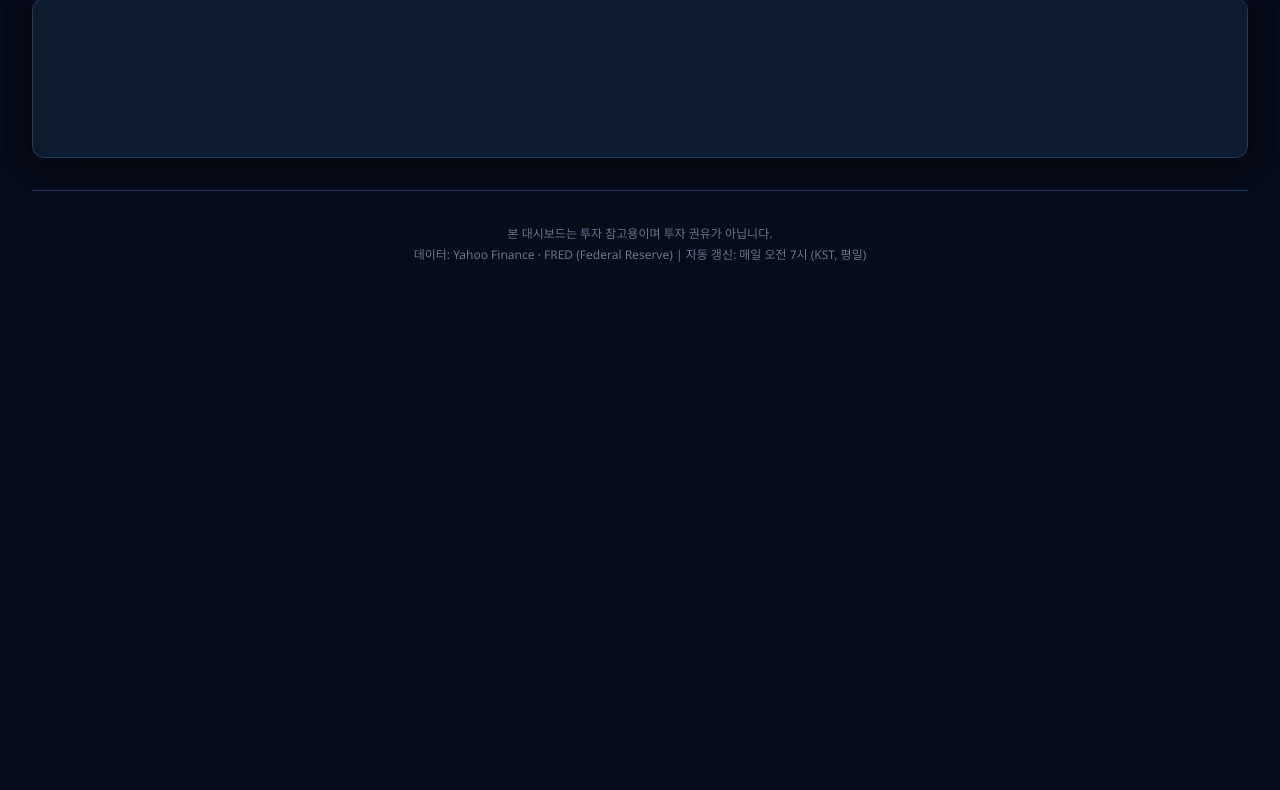
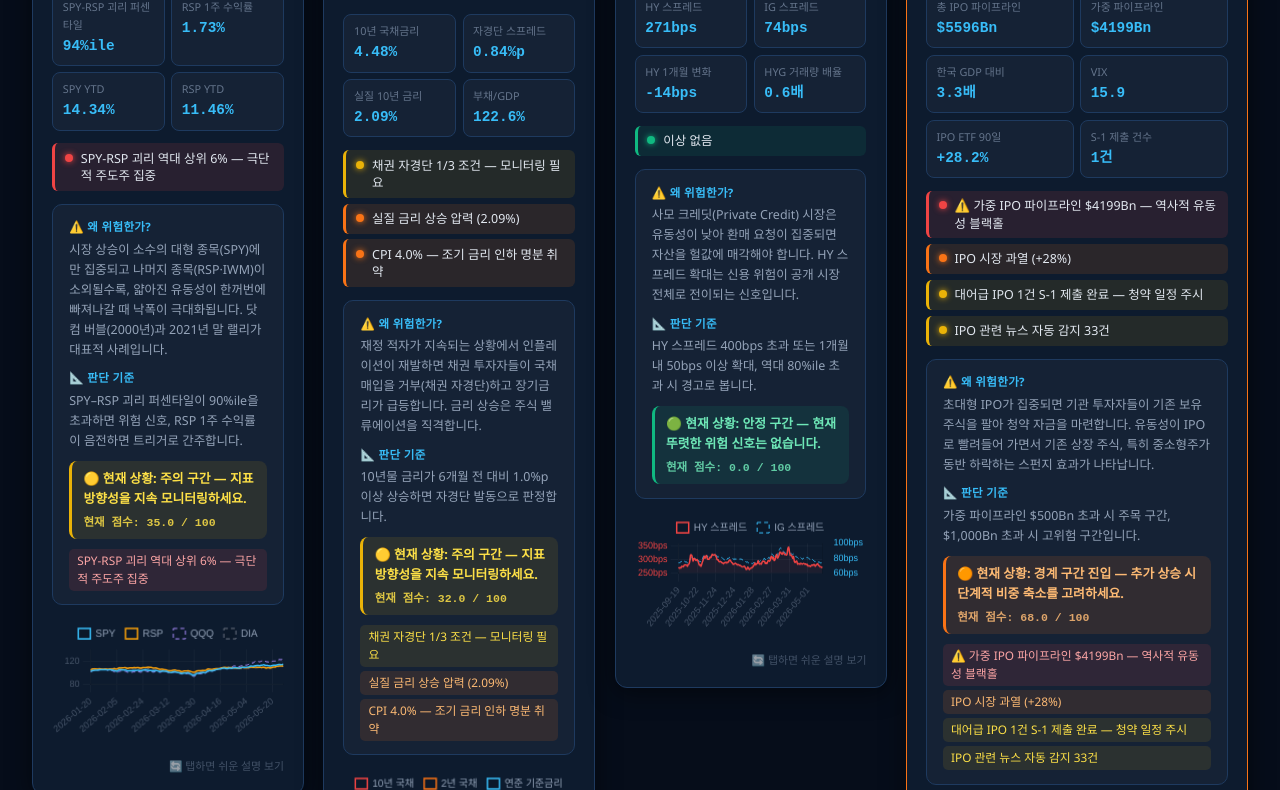
Before and after one commit to kunil-choi/market-warning-dashboard, a plain HTML site: page frontend/index.html in a window 1280 px wide. Shown: the part 595-1385 px from the top of the page. Before the commit the page ends 941 px from the top, so only its background shows below. Drawn offline with nearby package versions, Linux system fonts and the light colour scheme; no server answers; files whose address does not match are found by name.

Commit message:
Update styles.css

```diff
--- a/frontend/styles.css
+++ b/frontend/styles.css
@@ -138,21 +138,22 @@ h1 { font-size: 1.35rem; font-weight: 700; }
 }
 
 .warning-bars { display: flex; flex-direction: column; gap: 0.4rem; margin-top: 0.5rem; }
-
 .warning-bar-item { display: flex; align-items: center; gap: 0.6rem; font-size: 0.78rem; }
 .warning-bar-label { width: 160px; color: var(--text-muted); flex-shrink: 0; }
 .warning-bar-track { flex: 1; height: 8px; background: var(--border); border-radius: 4px; overflow: hidden; }
 .warning-bar-fill  { height: 100%; border-radius: 4px; transition: width 0.8s ease; }
 .warning-bar-val   { width: 40px; text-align: right; font-family: monospace; font-weight: 700; }
 
-/* ══════════════════════════════════════════════
-   WARNING CARDS — 4개 카드 높이 동일 핵심 구조
-   ══════════════════════════════════════════════ */
+/* ══════════════════════════════════════════════════════
+   WARNING CARDS GRID
+   핵심: grid는 행 높이를 가장 큰 셀 기준으로 통일
+   flip 구조는 position:absolute 대신 visibility 방식 사용
+   → wrapper가 항상 앞면 높이를 유지하므로 grid가 높이를 정확히 계산
+   ══════════════════════════════════════════════════════ */
 .warnings-grid {
   display: grid;
   grid-template-columns: repeat(4, 1fr);
-  /* align-items: stretch 로 모든 셀이 가장 긴 카드에 맞춰 늘어남 */
-  align-items: stretch;
+  align-items: start;   /* stretch 대신 start — 각 셀이 자기 내용만큼 */
   gap: 1.2rem;
   margin-bottom: 2rem;
 }
@@ -160,83 +161,77 @@ h1 { font-size: 1.35rem; font-weight: 700; }
 @media (max-width: 1200px) { .warnings-grid { grid-template-columns: repeat(2, 1fr); } }
 @media (max-width: 640px)  { .warnings-grid { grid-template-columns: 1fr; } }
 
-/* flip-wrapper 가 그리드 셀 전체 높이를 채우도록 */
+/* ── flip wrapper: 높이를 내부 콘텐츠(앞면)가 결정 ── */
 .card-flip-wrapper {
   perspective: 1200px;
-  /* height:100% 로 그리드 셀 높이 상속 */
-  height: 100%;
-  display: flex;
-  flex-direction: column;
   cursor: pointer;
+  /* height는 지정하지 않음 → 앞면 콘텐츠 높이를 그대로 상속 */
 }
 
+/* flip-inner: wrapper와 동일한 높이 차지
+   flipped 되면 rotateY(180deg) */
 .card-flip-inner {
   position: relative;
-  /* flex:1 로 wrapper 높이 전부 사용 */
-  flex: 1;
+  /* 앞면 높이를 그대로 가져오기 위해 min-height만 사용 */
+  width: 100%;
+  transform-style: preserve-3d;
   transition: transform 0.65s cubic-bezier(0.4, 0.2, 0.2, 1);
-  transform-style: preserve-3d;
 }
 
 .card-flip-wrapper.flipped .card-flip-inner {
   transform: rotateY(180deg);
 }
 
-/* 앞면·뒷면 모두 absolute + 100% 높이 */
-.card-front,
-.card-back {
-  position: absolute;
-  top: 0; left: 0;
+/* 앞면: 일반 flow — 이것이 wrapper 높이를 결정 */
+.card-front {
   width: 100%;
-  height: 100%;
   backface-visibility: hidden;
   -webkit-backface-visibility: hidden;
   border-radius: var(--radius);
   padding: 1.2rem;
-  /* flexbox 로 내부 요소가 세로로 채워지게 */
   display: flex;
   flex-direction: column;
   gap: 0.8rem;
-  box-sizing: border-box;
-  overflow: hidden;
+  background: var(--bg-card);
+  border: 1px solid var(--border);
+  box-shadow: var(--shadow);
+  transition: border-color 0.3s;
 }
 
-.card-front {
-  background: var(--bg-card);
-  border: 1px solid var(--border);
-  transition: border-color 0.3s, transform 0.2s;
-}
-
-.card-front:hover { transform: translateY(-2px); border-color: var(--border-glow); }
+.card-front:hover        { border-color: var(--border-glow); }
 .card-front.grade-CRITICAL { border-color: var(--red);    box-shadow: 0 0 20px rgba(239,68,68,0.2); }
 .card-front.grade-HIGH     { border-color: var(--orange); }
 
+/* 뒷면: absolute로 앞면 위에 겹침
+   앞면과 완전히 동일한 크기가 되도록 top/left/right/bottom=0 */
 .card-back {
+  position: absolute;
+  top: 0; left: 0; right: 0; bottom: 0;
+  backface-visibility: hidden;
+  -webkit-backface-visibility: hidden;
+  border-radius: var(--radius);
+  padding: 1.2rem;
+  display: flex;
+  flex-direction: column;
+  gap: 0.8rem;
   background: linear-gradient(135deg, #0a1f35 0%, #0d2840 100%);
   border: 1px solid var(--border-glow);
   transform: rotateY(180deg);
   overflow-y: auto;
 }
 
-/* 차트 wrapper — 남은 공간을 차트가 채우도록 */
-.chart-wrapper {
-  flex: 1;
-  min-height: 80px;
-  max-height: 140px;
-  position: relative;
-}
-
-.chart-wrapper canvas {
-  width: 100% !important;
-  height: 100% !important;
-}
-
-/* ── CARD INNER ── */
+/* 카드 내부 요소 */
 .card-header { display: flex; align-items: center; gap: 0.75rem; flex-shrink: 0; }
 .card-icon   { font-size: 1.6rem; flex-shrink: 0; }
 .card-title    { font-size: 0.75rem; color: var(--text-muted); font-weight: 600; }
 .card-subtitle { font-size: 0.95rem; font-weight: 700; }
-.card-score-badge { margin-left: auto; font-size: 1.5rem; font-weight: 800; font-family: monospace; }
+.card-score-badge {
+  margin-left: auto;
+  font-size: 1.5rem;
+  font-weight: 800;
+  font-family: monospace;
+  flex-shrink: 0;
+}
 
 /* ── METRICS ── */
 .metrics-grid {
@@ -328,11 +323,7 @@ h1 { font-size: 1.35rem; font-weight: 700; }
   opacity: 0.85;
 }
 
-.explain-signals {
-  display: flex;
-  flex-direction: column;
-  gap: 0.25rem;
-}
+.explain-signals { display: flex; flex-direction: column; gap: 0.25rem; }
 
 .explain-signal-tag {
   font-size: 0.74rem;
@@ -346,13 +337,55 @@ h1 { font-size: 1.35rem; font-weight: 700; }
 .explain-signal-tag.YELLOW { background: rgba(234,179,8,0.10);  color: #fde047; }
 .explain-signal-tag.GREEN  { background: rgba(16,185,129,0.10); color: #6ee7b7; }
 
+/* ── 차트 영역 ── */
+.chart-wrapper {
+  flex-shrink: 0;
+  height: 120px;
+  position: relative;
+}
+
+.chart-wrapper canvas {
+  width: 100% !important;
+  height: 100% !important;
+}
+
+/* ── IPO 테이블 ── */
+.ipo-table-wrapper {
+  overflow-x: auto;
+  flex-shrink: 0;
+}
+
+.ipo-table { width: 100%; border-collapse: collapse; font-size: 0.75rem; }
+
+.ipo-table th {
+  background: rgba(255,255,255,0.05);
+  color: var(--text-muted);
+  padding: 0.4rem 0.5rem;
+  text-align: left;
+  border-bottom: 1px solid var(--border);
+}
+.ipo-table td { padding: 0.4rem 0.5rem; border-bottom: 1px solid rgba(255,255,255,0.04); }
+
+.status-badge {
+  font-size: 0.68rem;
+  padding: 0.15rem 0.5rem;
+  border-radius: 12px;
+  font-weight: 600;
+}
+
+/* 영문 키 기준 (dashboard.js에서 statusClassMap으로 변환) */
+.status-Filed       { background: rgba(249,115,22,0.2); color: var(--orange); }
+.status-Considering { background: rgba(234,179,8,0.2);  color: var(--yellow); }
+.status-Priced      { background: rgba(239,68,68,0.2);  color: var(--red); }
+.status-Trading     { background: rgba(16,185,129,0.2); color: var(--green); }
+.status-Rumor       { background: rgba(100,116,139,0.2);color: var(--text-muted); }
+
 /* ── 플립 힌트 ── */
 .flip-hint {
   font-size: 0.68rem;
   color: var(--text-muted);
   text-align: right;
   opacity: 0.6;
-  margin-top: auto;
   padding-top: 0.4rem;
   flex-shrink: 0;
 }
@@ -372,15 +405,10 @@ h1 { font-size: 1.35rem; font-weight: 700; }
   display: flex;
   align-items: center;
   justify-content: space-between;
-  margin-bottom: 0.3rem;
   flex-shrink: 0;
 }
 
-.back-title {
-  font-size: 0.95rem;
-  font-weight: 700;
-  color: var(--text-accent);
-}
+.back-title { font-size: 0.95rem; font-weight: 700; color: var(--text-accent); }
 
 .back-grade-badge {
   font-size: 0.78rem;
@@ -389,11 +417,11 @@ h1 { font-size: 1.35rem; font-weight: 700; }
   border-radius: 20px;
 }
 
-.back-grade-CRITICAL { background: rgba(239,68,68,0.2);  color: #fca5a5; border: 1px solid #ef4444; }
-.back-grade-HIGH     { background: rgba(249,115,22,0.2); color: #fdba74; border: 1px solid #f97316; }
-.back-grade-MEDIUM   { background: rgba(234,179,8,0.15); color: #fde047; border: 1px solid #eab308; }
-.back-grade-LOW      { background: rgba(16,185,129,0.15);color: #6ee7b7; border: 1px solid #10b981; }
-.back-grade-UNKNOWN  { background: rgba(100,116,139,0.2);color: #94a3b8; border: 1px solid #64748b; }
+.back-grade-CRITICAL { background: rgba(239,68,68,0.2);   color: #fca5a5; border: 1px solid #ef4444; }
+.back-grade-HIGH     { background: rgba(249,115,22,0.2);  color: #fdba74; border: 1px solid #f97316; }
+.back-grade-MEDIUM   { background: rgba(234,179,8,0.15);  color: #fde047; border: 1px solid #eab308; }
+.back-grade-LOW      { background: rgba(16,185,129,0.15); color: #6ee7b7; border: 1px solid #10b981; }
+.back-grade-UNKNOWN  { background: rgba(100,116,139,0.2); color: #94a3b8; border: 1px solid #64748b; }
 
 .back-summary {
   font-size: 1.0rem;
@@ -407,106 +435,26 @@ h1 { font-size: 1.35rem; font-weight: 700; }
   flex-shrink: 0;
 }
 
-.back-section {
-  display: flex;
-  flex-direction: column;
-  gap: 0.25rem;
-  flex-shrink: 0;
-}
+.back-section { display: flex; flex-direction: column; gap: 0.25rem; flex-shrink: 0; }
+.back-section-label { font-size: 0.72rem; font-weight: 700; color: var(--text-accent); letter-spacing: 0.03em; }
+.back-section-text  { font-size: 0.82rem; color: #cbd5e1; line-height: 1.65; }
 
-.back-section-label {
-  font-size: 0.72rem;
-  font-weight: 700;
-  color: var(--text-accent);
-  letter-spacing: 0.03em;
-}
+.back-risk-meter { display: flex; align-items: center; gap: 0.6rem; flex-shrink: 0; }
+.back-risk-label { font-size: 0.75rem; color: var(--text-muted); width: 60px; flex-shrink: 0; }
+.back-risk-bar-track { flex: 1; height: 10px; background: var(--border); border-radius: 5px; overflow: hidden; }
+.back-risk-bar-fill  { height: 100%; border-radius: 5px; transition: width 0.8s ease; }
+.back-risk-value { font-size: 0.82rem; font-weight: 700; font-family: monospace; width: 48px; text-align: right; }
 
-.back-section-text {
-  font-size: 0.82rem;
-  color: #cbd5e1;
-  line-height: 1.65;
-}
-
-.back-risk-meter {
-  display: flex;
-  align-items: center;
-  gap: 0.6rem;
-  flex-shrink: 0;
-}
-
-.back-risk-label {
-  font-size: 0.75rem;
-  color: var(--text-muted);
-  width: 60px;
-  flex-shrink: 0;
-}
-
-.back-risk-bar-track {
-  flex: 1;
-  height: 10px;
-  background: var(--border);
-  border-radius: 5px;
-  overflow: hidden;
-}
-
-.back-risk-bar-fill {
-  height: 100%;
-  border-radius: 5px;
-  transition: width 0.8s ease;
-}
-
-.back-risk-value {
-  font-size: 0.82rem;
-  font-weight: 700;
-  font-family: monospace;
-  width: 48px;
-  text-align: right;
-}
-
-/* ── IPO TABLE ── */
-.ipo-table-wrapper {
-  overflow-x: auto;
-  flex-shrink: 0;
-}
-
-.ipo-table { width: 100%; border-collapse: collapse; font-size: 0.75rem; }
-.ipo-table th {
-  background: rgba(255,255,255,0.05);
-  color: var(--text-muted);
-  padding: 0.4rem 0.5rem;
-  text-align: left;
-  border-bottom: 1px solid var(--border);
-}
-.ipo-table td { padding: 0.4rem 0.5rem; border-bottom: 1px solid rgba(255,255,255,0.04); }
-
-/* 한글 상태값 badge */
-.status-badge {
-  font-size: 0.68rem;
-  padding: 0.15rem 0.5rem;
-  border-radius: 12px;
-  font-weight: 600;
-}
-.status-검토중   { background: rgba(234,179,8,0.2);  color: var(--yellow); }
-.status-신청완료 { background: rgba(249,115,22,0.2); color: var(--orange); }
-.status-공모가확정{ background: rgba(239,68,68,0.2);  color: var(--red); }
-.status-거래중   { background: rgba(16,185,129,0.2); color: var(--green); }
-.status-루머     { background: rgba(100,116,139,0.2);color: var(--text-muted); }
-
-/* 영문 fallback (혹시 남아 있을 경우) */
-.status-Considering { background: rgba(234,179,8,0.2);  color: var(--yellow); }
-.status-Filed       { background: rgba(249,115,22,0.2); color: var(--orange); }
-.status-Priced      { background: rgba(239,68,68,0.2);  color: var(--red); }
-.status-Trading     { background: rgba(16,185,129,0.2); color: var(--green); }
-
-/* ── HISTORY — 카드 그리드와 겹치지 않도록 ── */
+/* ══════════════════════════════════════════════
+   HISTORY — warnings-grid 아래 완전히 분리
+   ══════════════════════════════════════════════ */
 .history-section {
-  /* clear 로 float 잔재 제거, relative + z-index 로 쌓임 맥락 분리 */
-  position: relative;
-  z-index: 1;
+  /* warnings-grid와 완전히 독립된 블록 컨텍스트 */
+  display: block;
+  width: 100%;
   clear: both;
+  margin-top: 0;
   margin-bottom: 2rem;
-  /* 카드 섹션과 충분한 간격 */
-  padding-top: 0.5rem;
 }
 
 .section-title {
@@ -522,8 +470,7 @@ h1 { font-size: 1.35rem; font-weight: 700; }
   border-radius: var(--radius);
   padding: 1.5rem;
   box-shadow: var(--shadow);
-  /* 고정 높이로 겹침 방지 */
-  height: 160px;
+  height: 200px;
   position: relative;
 }
 
@@ -532,7 +479,7 @@ h1 { font-size: 1.35rem; font-weight: 700; }
   height: 100% !important;
 }
 
-/* ── STORM BANNER ── */
+/* ── STORM ── */
 .storm-section { margin-bottom: 2rem; }
 
 .storm-banner {
```
